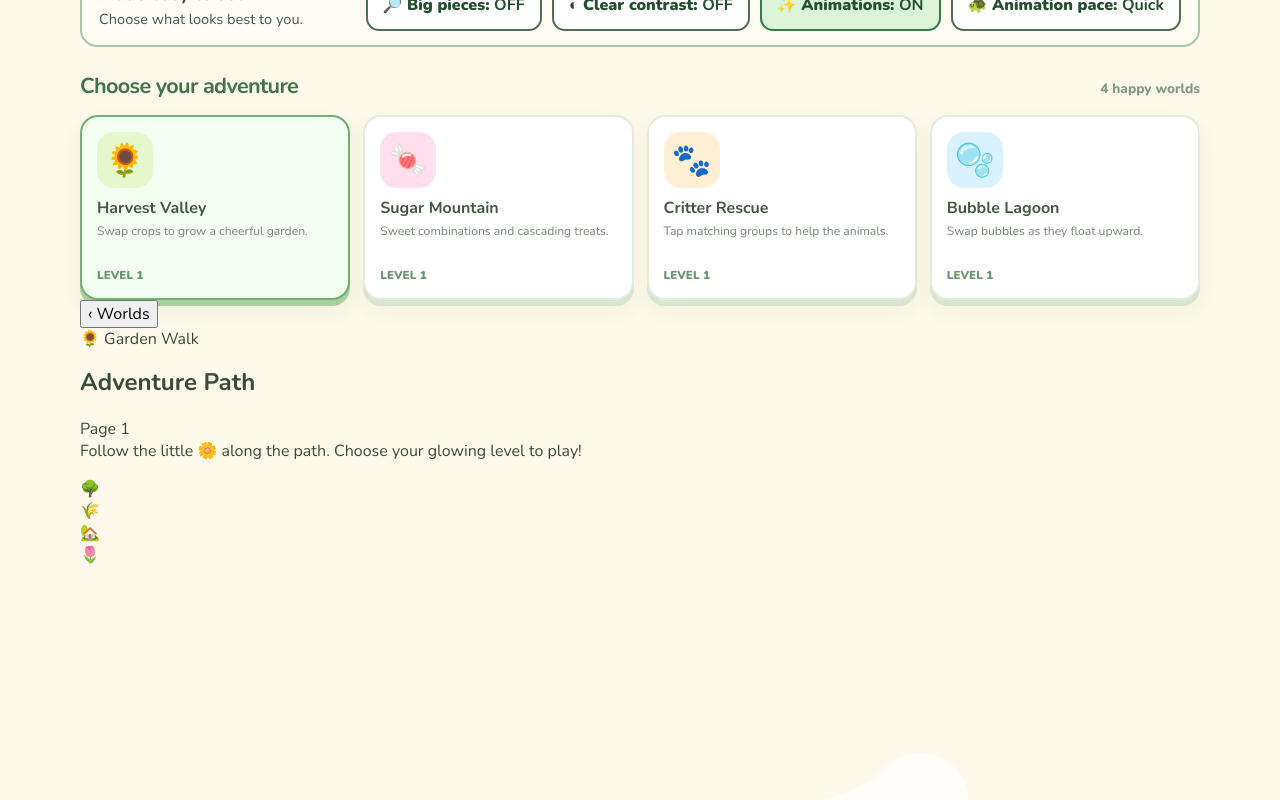
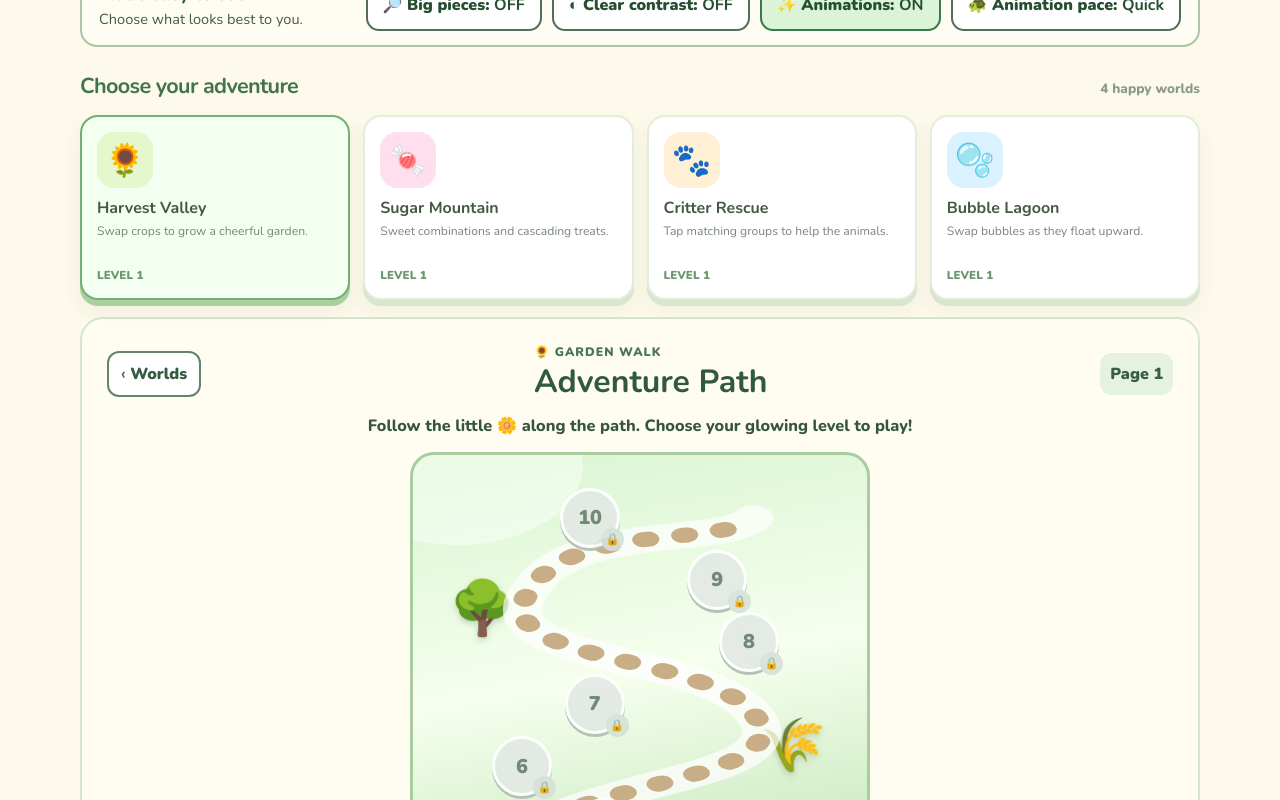
Before and after one commit to MichaelWave369/MeekLee, a React (Vite) app: page / in a window 1280 px wide. Both pictures are taken after a click on the button "🗺️ Path". Shown: the part 413-1213 px from the top of the page. Built offline with nearby package versions, Linux system fonts and the light colour scheme.

Commit message:
style: add large illustrated ten-stop trail pages and distinct victory screen

```diff
--- a/styles.css
+++ b/styles.css
@@ -493,3 +493,78 @@ footer { text-align: center; background: #d6eccc; color: #587c55; padding: 23px
     transition: none !important;
   }
 }
+
+
+/* Adventure Path: deliberately large, readable trail markers, no endlessly
+   scrolling commercial-game map and no paywalls or locked timers. */
+.map-shortcut { border: 2px solid #54875d; border-radius: 12px; background: #ecf8e6; color: #315d40; padding: 8px 13px; min-height: 48px; font-weight: 900; }
+.trail-screen { --trail-sky:#e6f4c7; --trail-hill:#9bd289; margin-top: 17px; border-radius: 23px; padding: clamp(13px,3vw,25px); background: #fffdf2; box-shadow: 0 9px 0 #e7e8ce; border:2px solid #d6e6cb; }
+.trail-harvest { --trail-sky:#d9f5d2; --trail-hill:#91ce86; }
+.trail-sweets { --trail-sky:#ffdef0; --trail-hill:#f3a8d2; }
+.trail-rescue { --trail-sky:#dbefde; --trail-hill:#7bb68e; }
+.trail-bubbles { --trail-sky:#d9f2ff; --trail-hill:#76bdd8; }
+.trail-heading { display:flex; align-items:center; justify-content:space-between; gap:12px; }
+.trail-heading h2 { margin:0; font-size:clamp(1.3rem,4vw,2rem); color:#305842; }
+.trail-eyebrow { margin:0; font-weight:900; letter-spacing:.08em; color:#497654; font-size:.77rem; text-transform:uppercase; }
+.trail-back { min-height:46px; border-radius:12px; border:2px solid #64846c; background:white; font-weight:900; color:#345c40; padding:6px 12px; }
+.trail-badge { color:#365f47; font-weight:900; padding:10px; background:#e4f2df; border-radius:12px; white-space:nowrap; }
+.trail-help { margin:12px 0 15px; color:#355443; font-size:1.02rem; font-weight:800; text-align:center; }
+.trail-landscape {
+  height: min(145vw, 660px); min-height:520px; max-height:660px; max-width:460px;
+  position:relative; margin:0 auto; border:3px solid #a9cda1; overflow:hidden; isolation:isolate;
+  border-radius:24px; background:linear-gradient(170deg,var(--trail-sky) 0%,#f6ffed 35%,var(--trail-hill) 100%);
+}
+.trail-landscape::before,.trail-landscape::after {content:"";position:absolute; border-radius:50%; background:#ffffff6c; width:250px;height:160px;top:-70px;left:-80px;}
+.trail-landscape::after { top:auto;bottom:-90px;left:auto;right:-60px;background:#388a4a25;width:310px;height:190px;}
+.trail-route {position:absolute;inset:0;width:100%;height:100%;}
+.trail-decor { position:absolute;font-size:clamp(1.8rem,7vw,3.3rem);filter:drop-shadow(0 3px 3px #41634440);pointer-events:none; }
+.decor-one {left:8%;top:18%} .decor-two {right:9%;top:39%} .decor-three {left:7%;top:63%} .decor-four {right:11%;bottom:6%}
+.trail-nodes {position:absolute; inset:0;}
+.trail-node {
+  position:absolute; display:grid;place-items:center;transform:translate(-50%,50%);
+  height:clamp(49px,13vw,60px);width:clamp(49px,13vw,60px); border:3px solid #fff;
+  border-radius:50%;font-size:1.2rem;font-weight:900; color:#29573b;
+  box-shadow:0 4px 0 #6e9975,0 7px 13px #31513b3d;
+  background:#e9fee0;touch-action:manipulation;
+}
+.trail-node.current { border-color:#e6983d; background:#fff1a8; box-shadow:0 4px 0 #b07f37,0 0 0 4px #fff7c3;z-index:4; }
+.trail-node.completed { background:#e2fbdc; border-color:#53a16d;}
+.trail-node.locked {background:#e2e9e4;color:#657d6b; box-shadow:0 3px 0 #b0bcb2;opacity:.9;}
+.trail-node:disabled {cursor:not-allowed;}
+.trail-node:not(:disabled):hover { background:#fff5b7; }
+.trail-number {font-size:1.24rem;}
+.trail-check,.trail-lock {position:absolute;right:-7px;bottom:-6px;font-size:.8rem;display:grid;place-items:center;border-radius:50%;background:#2f8951;color:white;width:23px;height:23px;}
+.trail-lock {background:#d7e1d8;font-size:.7rem;}
+.trail-marker {position:absolute;top:-36px;left:50%;transform:translateX(-50%);font-size:2rem;filter:drop-shadow(0 2px 2px #43553170);animation:marker-bob 1.7s ease-in-out infinite alternate;}
+@keyframes marker-bob {to{transform:translateX(-50%) translateY(-5px);}}
+.trail-controls { display:flex;align-items:center;justify-content:space-between;gap:7px;margin:18px 0;}
+.trail-controls button {font:inherit;min-height:48px;border:2px solid #74987b;background:#eef7e5;border-radius:12px;padding:6px 9px;color:#365a42;font-weight:900;}
+.trail-controls button:disabled {opacity:.4;cursor:default;}
+.trail-controls strong {font-size:.85rem;color:#365a42;text-align:center;}
+.trail-play {width:100%;font:inherit;font-size:1.15rem;font-weight:900;border:0;border-radius:15px;min-height:58px;background:#64a66d;color:#fff;box-shadow:0 5px 0 #3d7d48;cursor:pointer;}
+.trail-play:hover {background:#4e965d;}
+.trail-footnote {color:#5a745f;text-align:center;font-size:.88rem;font-weight:700;margin:20px 0 0;}
+.trail-victory {max-width:530px;margin:15px auto;text-align:center;border:3px solid #b7d7ab;background:linear-gradient(#fff6d9,#e5f5dc);padding:26px 18px;border-radius:22px;}
+.trail-victory h3 {color:#39734d;font-size:clamp(1.7rem,6vw,2.5rem);margin:4px 0 9px;}
+.trail-victory p {font-size:1.1rem;color:#3e6549;line-height:1.5;}
+.victory-garden {font-size:3.1rem;}
+.victory-results {display:flex;gap:12px;justify-content:center;flex-wrap:wrap;font-size:1.1rem;font-weight:900;margin:16px 0 23px;}
+.victory-no-rush {font-size:.93rem!important;margin:19px 0 0;color:#5f7561!important;}
+@media(max-width:600px) {
+  .app-root .trail-screen {order:3;margin-top:5px;padding:10px;border-radius:16px;box-shadow:none;}
+  .trail-heading {gap:6px;}
+  .trail-heading h2 {font-size:1.45rem;}
+  .trail-back {padding:5px;min-height:46px;}
+  .trail-badge {font-size:.78rem;padding:7px;}
+  .trail-help {font-size:.96rem;margin:8px 0;}
+  .trail-landscape {height:min(145vw,580px);min-height:480px;border-radius:15px;}
+  .trail-node {height:clamp(46px,13vw,57px);width:clamp(46px,13vw,57px);}
+  .trail-node .trail-number {font-size:1.1rem;}
+  .trail-decor {font-size:2rem;}
+  .trail-controls button {font-size:.85rem;}
+  .map-shortcut {min-height:44px;padding:5px 8px;font-size:.85rem;}
+  .trail-victory {padding:19px 12px;}
+}
+@media(prefers-reduced-motion:reduce){
+ .app-root:not(.motion-active) .trail-marker {animation:none!important;}
+}
```
